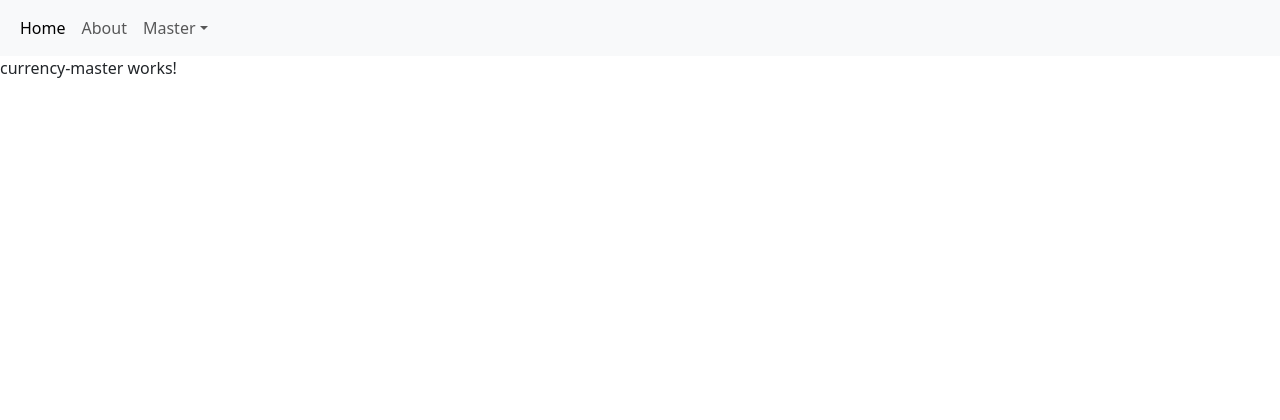
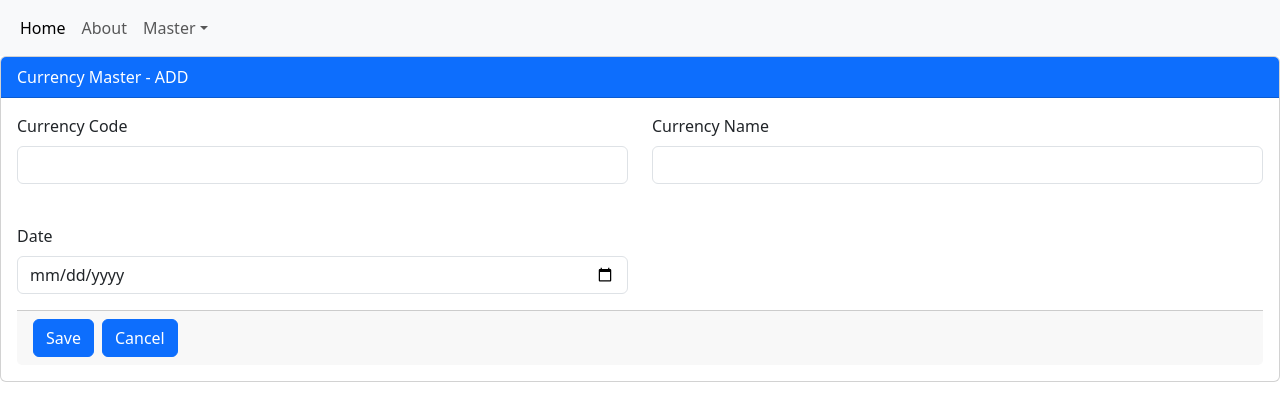
Before and after one commit to NathishDinesh/myAngularApp, an Angular app: page /currency in a window 1280 px wide. Shown: the top 420 px of the page. Built offline with nearby package versions, Linux system fonts and the light colour scheme.

Commit message:
currency master add page

```diff
--- a/src/app/master/Currency-master/currency-master/currency-master.component.html
+++ b/src/app/master/Currency-master/currency-master/currency-master.component.html
@@ -1 +1,28 @@
-<p>currency-master works!</p>
+<div class="card">
+    <div class="card-header bg-primary text-white">
+        Currency Master - ADD
+    </div>
+    <div class="card-body">
+        <div class="row mb-3">
+            <div class="col-md-6">
+                <label for="currencyCode" class="form-label">Currency Code</label>
+                <input type="text" id="currencyCode" class="form-control">
+            </div>
+            <div class="col-md-6">
+                <label for="currencyName" class="form-label">Currency Name</label>
+                <input type="text" id="currencyName" class="form-control">
+            </div>
+        </div>
+        <br>
+        <div class="row mb-3">
+            <div class="col-md-6">
+                <label for="date" class="form-label">Date</label>
+                <input type="date" id="currencyName" class="form-control">
+            </div>
+        </div>
+        <div class="card-footer">
+            <button type="button" class="btn btn-primary me-2">Save</button>
+            <button type="button" class="btn btn-primary">Cancel</button>
+        </div>
+    </div>
+</div>
```
